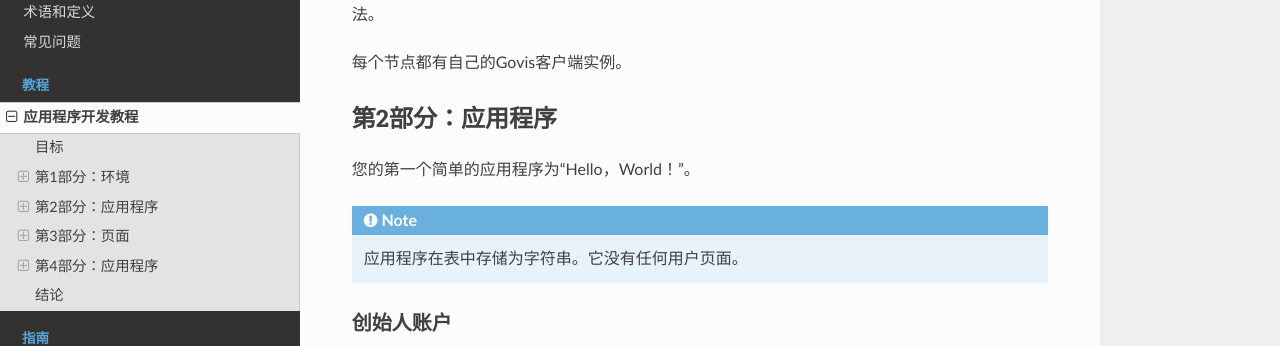
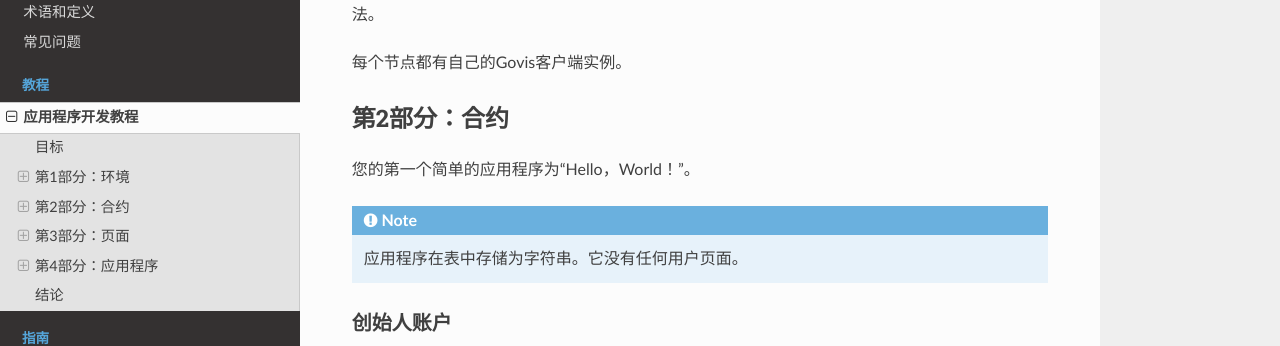
Before and after one commit to modeshou/gachain-doc-zh, a Sphinx documentation site: the page built from source/tutorials/app_tutorial.rst, in a window 1280 px wide and 900 px high, scrolled down 511 px. Shown: the part 158-504 px from the top of the window. Built offline with Sphinx 7.4.7 and the Read the Docs theme 2.0.0, drawn with Linux system fonts in a browser that asks for light colours.

Commit message:
change title

```diff
--- a/source/tutorials/app_tutorial.rst
+++ b/source/tutorials/app_tutorial.rst
@@ -40,7 +40,7 @@ Govis是 |platform| 的唯一客户端，Govis为所有用户和生态系统角
 每个节点都有自己的Govis客户端实例。
 
 
-第2部分：应用程序
+第2部分：合约
 --------------------
 
 您的第一个简单的应用程序为“Hello，World！”。
```
